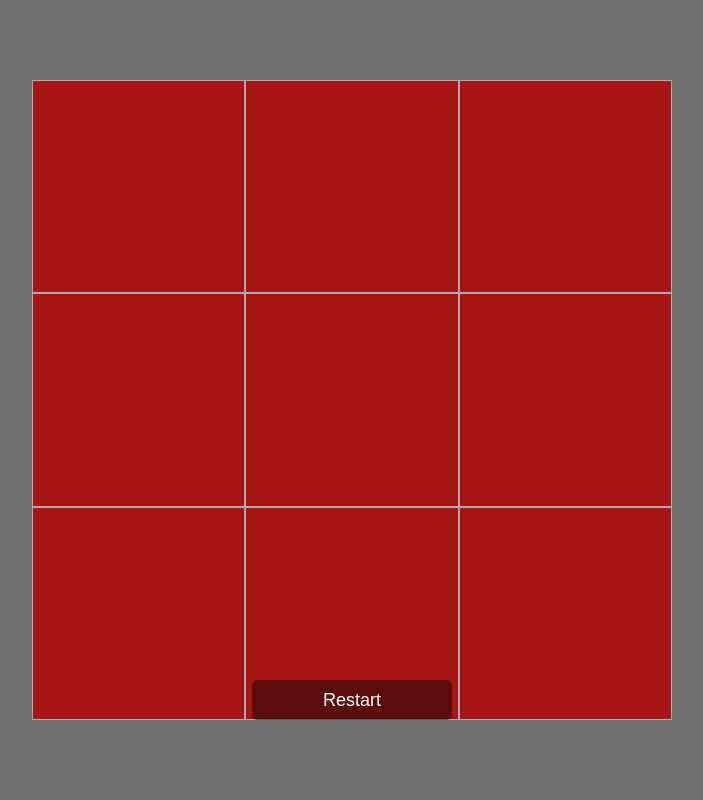
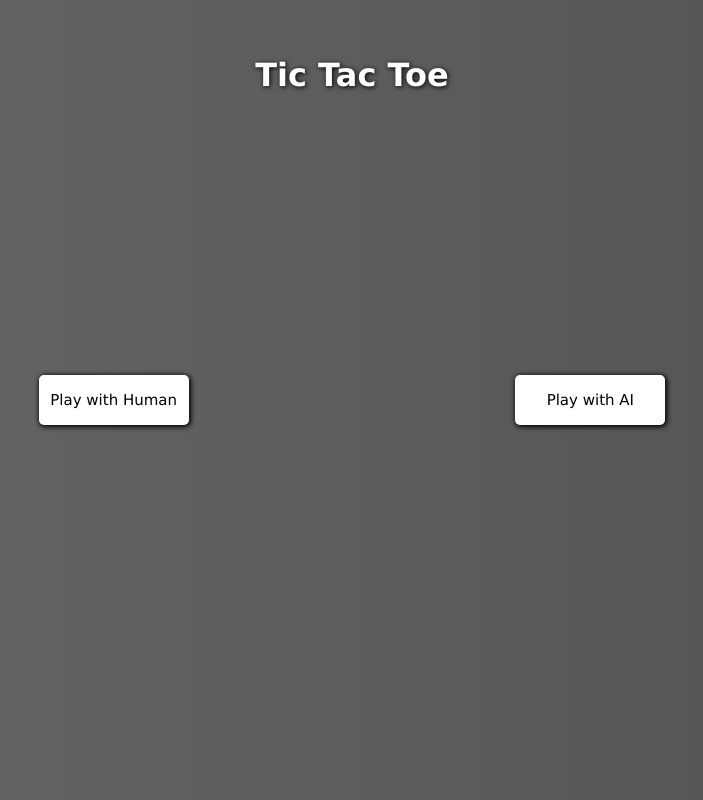
Before and after one commit to sewerynwozniak/Tic-Tac-Toe-human-ai-, a PHP site: page / in a window 1280 px wide. Shown: the whole page, without its empty margins (288-991 px from the left). Run offline with PHP 8.4, Linux system fonts and the light colour scheme.

Commit message:
adding ai

```diff
--- a/css/style.css
+++ b/css/style.css
@@ -1,60 +1,123 @@
-body {
-  background-color: #6e6e6e;
+* {
+  font-family: "Lucida Sans", sans-serif;
+  margin: 0;
+  padding: 0;
 }
 
-.alertBox {
+body {
+  background-image: linear-gradient(to right, #696767, #525151);
+}
+
+.firstPage__header {
+  height: 150px;
+  display: flex;
+  justify-content: center;
+  align-items: center;
+  color: #fff;
+}
+.firstPage__h1 {
+  text-shadow: 1px 1px 5px #000;
+}
+.firstPage__main {
+  height: 500px;
+  display: flex;
+  justify-content: space-evenly;
+  align-items: center;
+}
+.firstPage__button {
+  height: 50px;
+  width: 150px;
+  border-radius: 5px;
+  box-shadow: 1px 1px 5px 1px #000;
+  border: none;
+  background-color: #fff;
+  display: flex;
+  justify-content: center;
+  align-items: center;
+  color: inherit;
+  text-decoration: none;
+  font-size: 15px;
+}
+.firstPage__button:hover {
+  cursor: pointer;
+}
+
+.notification {
   top: 60px;
   height: 50px;
   width: 150px;
   margin: 60px auto;
   border-radius: 5px;
   background-color: rgba(0, 0, 0, 0.541);
+  display: flex;
   color: #fff;
-  display: -webkit-box;
-  display: -ms-flexbox;
-  display: flex;
-  -webkit-box-pack: center;
-      -ms-flex-pack: center;
   justify-content: center;
-  -webkit-box-align: center;
-      -ms-flex-align: center;
   align-items: center;
   opacity: 0;
-  -webkit-transition: all;
   transition: all;
+}
+.notification--active {
+  animation: notificationAnimation 2s;
+}
+
+.board {
+  height: 30vw;
+  width: 30vw;
+  position: absolute;
+  left: 50%;
+  top: 50%;
+  transform: translate(-50%, -50%);
+  display: flex;
+  flex-wrap: wrap;
 }
 
 .container {
-  height: 50vw;
-  width: 50vw;
-  background-color: #4d4d4d;
+  height: 30vw;
+  width: 30vw;
   position: absolute;
   left: 50%;
   top: 50%;
-  -webkit-transform: translate(-50%, -50%);
   transform: translate(-50%, -50%);
-  display: -webkit-box;
-  display: -ms-flexbox;
   display: flex;
-  -ms-flex-wrap: wrap;
   flex-wrap: wrap;
 }
 
 .square {
-  height: 16.66667vw;
-  width: 16.66667vw;
+  height: 10vw;
+  width: 10vw;
   border: 1px solid #aaa;
-  -webkit-box-sizing: border-box;
   box-sizing: border-box;
-  background-color: #a71414;
+  background-color: #fafafa;
   cursor: pointer;
+  font-size: 70px;
+  display: flex;
+  justify-content: center;
+  align-items: center;
+}
+.square--win {
+  background-color: #dadada;
+}
+
+.cell {
+  height: 10vw;
+  width: 10vw;
+  border: 1px solid #aaa;
+  box-sizing: border-box;
+  background-color: #fafafa;
+  cursor: pointer;
+  font-size: 70px;
+  display: flex;
+  justify-content: center;
+  align-items: center;
+}
+.cell--win {
+  background-color: #dadada;
 }
 
 .restartBtn {
   position: absolute;
   top: 85%;
   left: 50%;
-  -webkit-transform: translateX(-50%);
   transform: translateX(-50%);
   height: 40px;
   width: 200px;
@@ -64,7 +127,6 @@ body {
   border: none;
   font-size: 18px;
 }
-
 .restartBtn:hover {
   cursor: pointer;
 }
@@ -86,33 +148,18 @@ body {
 }
 
 .inactive {
-  cursor: none;
-  pointer-events: none;
+  cursor: default;
 }
 
-@-webkit-keyframes alertBox {
+@keyframes notificationAnimation {
   10% {
     opacity: 1;
-    -webkit-transform: scale(1.29);
     transform: scale(1.29);
   }
   90% {
     opacity: 1;
-    -webkit-transform: scale(1.29);
     transform: scale(1.29);
   }
 }
 
-@keyframes alertBox {
-  10% {
-    opacity: 1;
-    -webkit-transform: scale(1.29);
-            transform: scale(1.29);
-  }
-  90% {
-    opacity: 1;
-    -webkit-transform: scale(1.29);
-            transform: scale(1.29);
-  }
-}
 /*# sourceMappingURL=style.css.map */
--- a/css/style.scss
+++ b/css/style.scss
@@ -1,11 +1,69 @@
-$containerSize: 50vw;
+@use 'sass:math';
+$containerSize: 30vw;
+
+*{
+    font-family: 'Lucida Sans', sans-serif;
+    margin: 0;
+    padding: 0;
+}
 
 
 body{
-    background-color: rgb(110, 110, 110);
+    background-image: linear-gradient(to right, rgb(105, 103, 103), rgb(82, 81, 81));
 }
 
-.alertBox{
+
+
+//First Page
+
+.firstPage{
+
+&__header{
+    height: 150px;
+    display: flex;
+    justify-content: center;
+    align-items: center;
+    color: #fff;
+
+}
+
+&__h1{
+    text-shadow: 1px 1px 5px #000;
+}
+
+&__main{
+    height: 500px;
+    display: flex;
+    justify-content: space-evenly;
+    align-items: center;
+}
+
+&__button{
+    height: 50px;
+    width: 150px;
+    border-radius: 5px;
+    box-shadow: 1px 1px 5px 1px #000;
+    border: none;
+    background-color: #fff;
+    display: flex;
+    justify-content: center;
+    align-items: center;
+    color: inherit;
+    text-decoration: none;
+    font-size: 15px;
+
+    &:hover{
+        cursor: pointer;
+    }
+}
+}
+
+
+
+
+
+
+.notification{
 
     top: 60px;
     height: 50px;
@@ -13,19 +71,22 @@ body{
     margin: 60px auto;
     border-radius: 5px;
     background-color: rgba(0, 0, 0, 0.541);
+    display: flex;
     color: #fff;
-    display: flex;
     justify-content: center;
     align-items: center;
     opacity: 0;
     transition: all;
 
+    &--active{
+        animation: notificationAnimation 2s;
+    }
+
 }
 
-.container{
+.board{
     height: $containerSize;
     width: $containerSize;
-    background-color: rgb(77, 77, 77);
     position: absolute;
     left: 50%;
     top: 50%;
@@ -34,13 +95,53 @@ body{
     flex-wrap: wrap;
 
 }
+
+
+.container{
+    height: $containerSize;
+    width: $containerSize;
+    position: absolute;
+    left: 50%;
+    top: 50%;
+    transform: translate(-50%,-50%);
+    display: flex;
+    flex-wrap: wrap;
+
+}
+
 .square{
-    height: $containerSize/3;
-    width: $containerSize/3;
+    height: math.div($containerSize, 3);
+    width: math.div($containerSize, 3);
     border: 1px solid #aaa;
     box-sizing: border-box;
-    background-color: rgb(167, 20, 20);
+    background-color: rgb(250, 250, 250);
     cursor: pointer;
+    font-size: 70px;
+    display: flex;
+    justify-content: center;
+    align-items: center;
+
+    &--win{
+        background-color: rgb(218, 218, 218);
+    }
+
+}
+
+.cell{
+    height: math.div($containerSize, 3);
+    width: math.div($containerSize, 3);
+    border: 1px solid #aaa;
+    box-sizing: border-box;
+    background-color: rgb(250, 250, 250);
+    cursor: pointer;
+    font-size: 70px;
+    display: flex;
+    justify-content: center;
+    align-items: center;
+
+    &--win{
+        background-color: rgb(218, 218, 218);
+    }
 
 }
 
@@ -78,11 +179,13 @@ body{
     pointer-events: none
 }
 .inactive{
-    cursor: none;
-    pointer-events: none
+    cursor: default;
 }
 
-@keyframes alertBox{
+
+
+
+@keyframes notificationAnimation{
 
 
     10%{
--- a/index.html
+++ /dev/null
@@ -1,108 +0,0 @@
-<!DOCTYPE html>
-<html lang="en">
-<head>
-    <meta charset="UTF-8">
-    <meta name="viewport" content="width=device-width, initial-scale=1.0">
-    <meta http-equiv="X-UA-Compatible" content="ie=edge">
-    <title>Document</title>
-    <link rel="stylesheet" href="./css/style.css">
-</head>
-
-<body>
-
-<div class="alertBox">Player 1 wins</div>
-
-<div class="container">
-    <div class="square"></div>
-    <div class="square"></div>
-    <div class="square"></div>
-    <div class="square"></div>
-    <div class="square"></div>
-    <div class="square"></div>
-    <div class="square"></div>
-    <div class="square"></div>
-    <div class="square"></div>
-</div>
-<button class="restartBtn">Restart</button>
-
-<script>
-
-const squares = document.querySelectorAll('.square');
-const buttonRestart = document.querySelector('.restartBtn');
-const alertBox = document.querySelector('.alertBox');
-let turn = 0;
-const player1 = 'circle';
-const player2 = 'times';
-const board = [];
-const player1Board = [];
-const player2Board = [];
-let player;
-
-
-squares.forEach(square=>square.addEventListener('click',mark))
-buttonRestart.addEventListener('click', restartGame)
-
-
-function mark(e){
-turn++;
-
-let squareIndex =[...e.target.parentElement.children].indexOf(e.target);
-
-turn%2 == 1? player = player1: player=player2
-
-e.target.classList.add(player)
-
-board[squareIndex]= player
-
-
-if(turn%2 == 1){
-    player1Board.push(squareIndex)
-}else{
-    player2Board.push(squareIndex)
-}
-
-check()
-}
-
-
-
-function check(){
-
-let winningCombinations = [[0,1,2], [3,4,5],[6,7,8],[0,3,6],[1,4,7],[2,5,8],[0,4,8],[2,4,6]];
-
-winningCombinations.forEach(group=>{
-if(group.every(winningIndex=>player1Board.includes(winningIndex))){
-alert('Player 1')
-squares.forEach(square=>square.classList.add('inactive'))
-}
-if(group.every(winningIndex=>player2Board.includes(winningIndex))){
-alert('Player 2')
-squares.forEach(square=>square.classList.add('inactive'))
-}
-})
-}
-
-function restartGame(){
-
-    squares.forEach(square=>square.classList.remove('inactive', 'circle', 'times'));
-    player1Board.length=0;
-    player2Board.length=0;
-    board.length=0;
-    turn = 0;
-    alertBox.textContent = ``
-    alertBox.style.animation = '';
-
-}
-
-
-function alert(winner){
-
-alertBox.textContent = `${winner} wins!`
-alertBox.style.animation = 'alertBox 3s';
-
-}
-
-</script>
-
-</body>
-</html>
--- /dev/null
+++ b/index.php
@@ -0,0 +1,27 @@
+<!DOCTYPE html>
+<html lang="en">
+<head>
+    <meta charset="UTF-8">
+    <meta name="viewport" content="width=device-width, initial-scale=1.0">
+    <meta http-equiv="X-UA-Compatible" content="ie=edge">
+    <title>Document</title>
+    <link rel="stylesheet" href="./css/style.css">
+</head>
+
+<body>
+
+    <header class="firstPage__header">
+        <h1 class="firstPage__h1">Tic Tac Toe</h1>
+    </header>
+
+    <main class="firstPage__main">
+        <a class="firstPage__button" href="./play_human.php">Play with Human</a>
+        <a class="firstPage__button" href="./play_ai.php">Play with AI</a>
+    </main>
+
+
+
+
+
+</body>
+</html>
```
Also changed, not shown: js/script.js (added, +105 -0 lines), js/scriptAI.js (added, +178 -0 lines), play_ai.php (added, +26 -0 lines), play_human.php (added, +26 -0 lines), templates/playPage.php (added, +15 -0 lines), 2 other files. Lines whose indentation alone changed are shown as unchanged.
